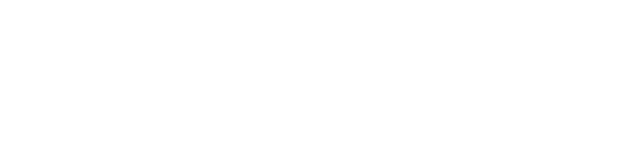
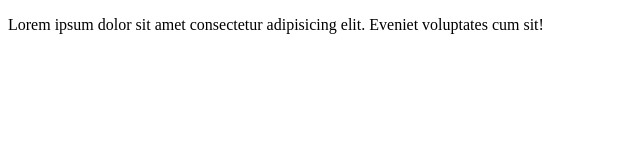
Before and after one commit to DiegoArte/PruebaGit-1, a plain HTML site: page index.html in a window 1280 px wide. Shown: the whole page, without its empty margins (0-640 px from the left). Drawn offline with Linux system fonts and the light colour scheme.

Commit message:
Puse un párrafo

```diff
--- a/index.html
+++ b/index.html
@@ -6,6 +6,6 @@
     <title>Inicio actualizado para subir a GitHub</title>
 </head>
 <body>
-
+    <p>Lorem ipsum dolor sit amet consectetur adipisicing elit. Eveniet voluptates cum sit!</p>
 </body>
 </html>
```
